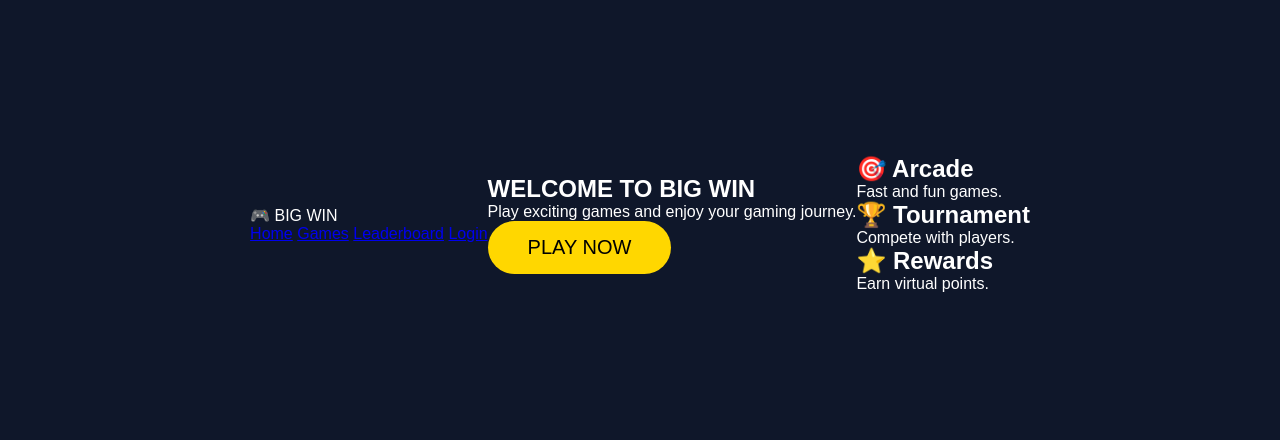
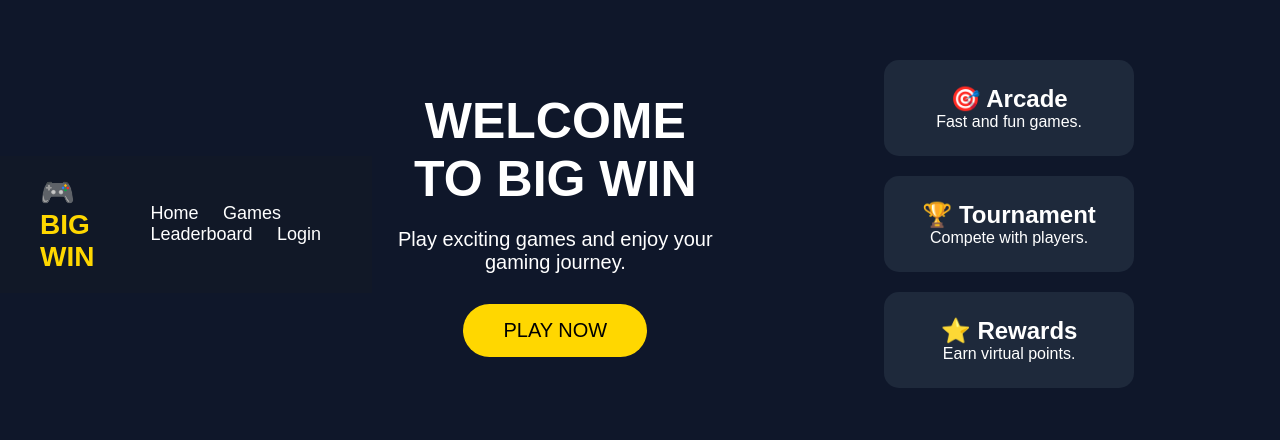
Before and after one commit to ha7667654-coder/Big-Win-, a plain HTML site: page home.html in a window 1280 px wide. Shown: the part 176-616 px from the top of the page. Drawn offline with Linux system fonts and the light colour scheme; files that its build step writes are made by us from their sources.

Commit message:
Add header and hero section styles in CSS

```diff
--- a/style.css
+++ b/style.css
@@ -71,3 +71,98 @@ button:hover{
 transform:scale(1.05);
 
 }
+header{
+
+display:flex;
+
+justify-content:space-between;
+
+align-items:center;
+
+padding:20px 40px;
+
+background:#111827;
+
+}
+
+.logo{
+
+font-size:28px;
+
+font-weight:bold;
+
+color:#FFD700;
+
+}
+
+nav a{
+
+color:white;
+
+text-decoration:none;
+
+margin-left:20px;
+
+font-size:18px;
+
+}
+
+.hero{
+
+text-align:center;
+
+padding:80px 20px;
+
+}
+
+.hero h1{
+
+font-size:50px;
+
+margin-bottom:20px;
+
+}
+
+.hero p{
+
+font-size:20px;
+
+margin-bottom:30px;
+
+}
+
+.cards{
+
+display:flex;
+
+justify-content:center;
+
+gap:20px;
+
+flex-wrap:wrap;
+
+padding:40px;
+
+}
+
+.card{
+
+background:#1e293b;
+
+padding:25px;
+
+width:250px;
+
+border-radius:15px;
+
+text-align:center;
+
+transition:.3s;
+
+}
+
+.card:hover{
+
+transform:translateY(-10px);
+
+}
```
